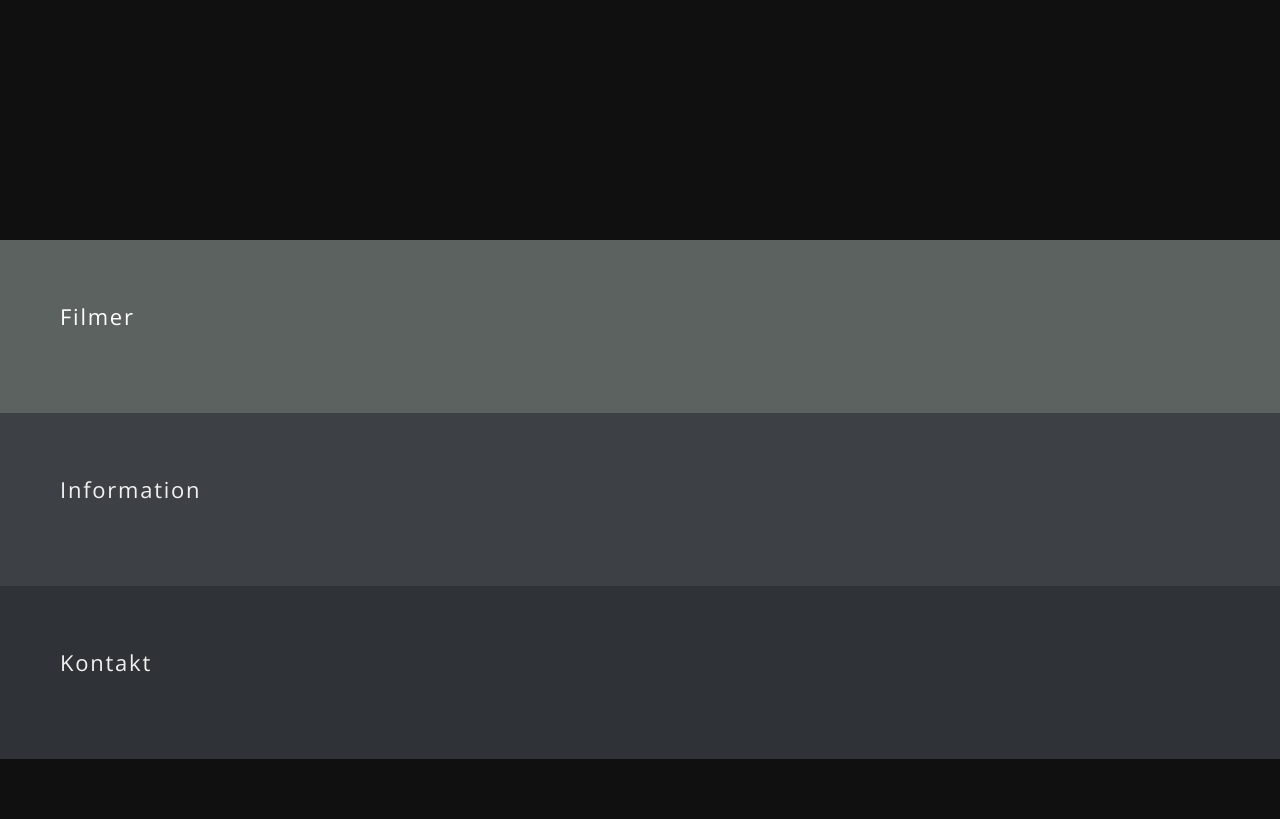
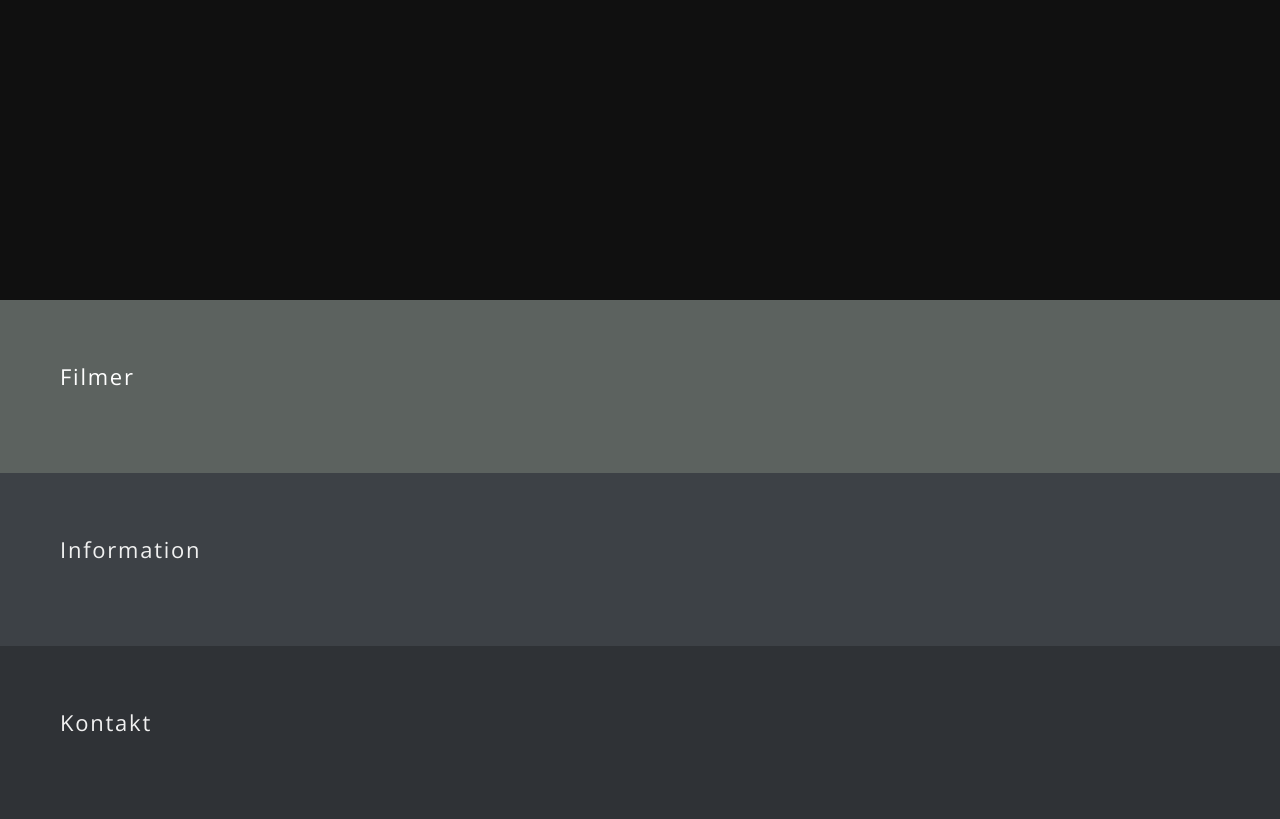
Before and after one commit to hanabi1/coop-tekhog, a PHP site: page / in a window 1280 px wide. Shown: the part 1300-2119 px from the top of the page. Before the commit the page ends 2059 px from the top, so only its background shows below. Run offline with PHP 8.4, Linux system fonts and the light colour scheme; a stand-in replaces the project's code that opens the database connection; style sheets or scripts are compiled from the project's sources; some libraries are stand-ins or nearby versions.

Commit message:
CSS fix.

```diff
--- a/public/css/style.css
+++ b/public/css/style.css
@@ -136,7 +136,6 @@ nav a {
   clear: both;
   margin: 0 auto;
   line-height: 1.5;
-  margin-top: -60px;
 }
 
 #bx-pager > a{
```
